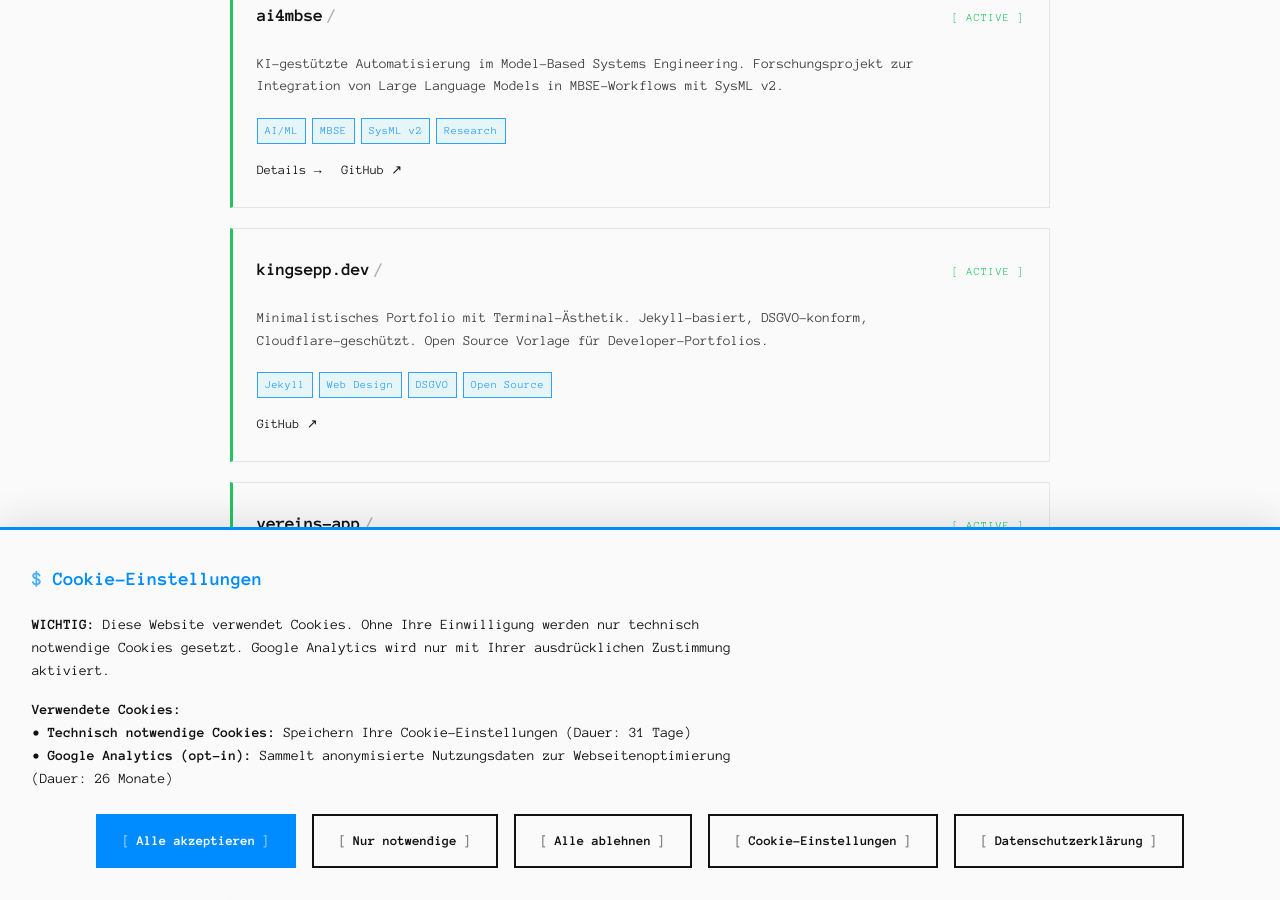
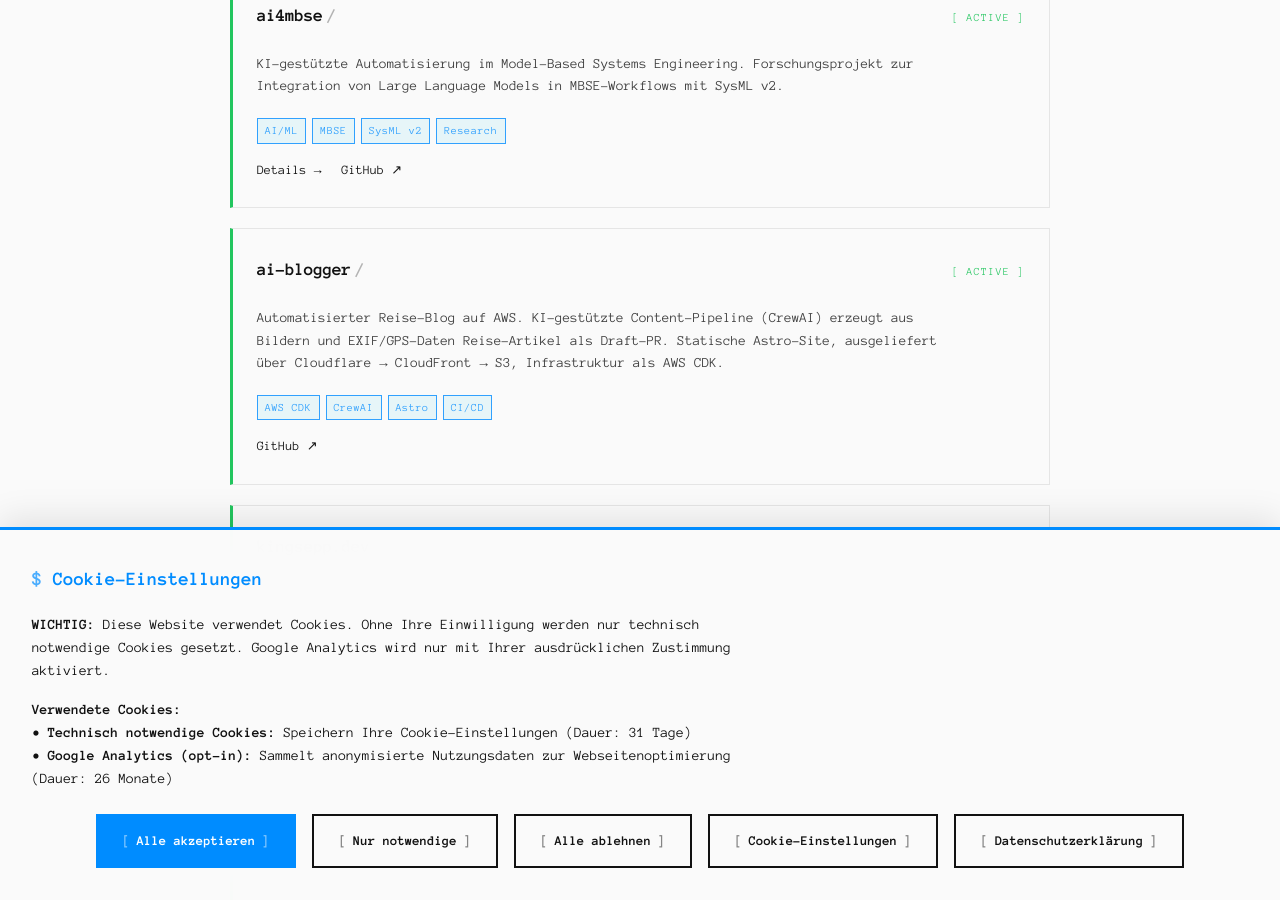
Before and after one commit to kingsepp/kingsepp.github.io, a Jekyll site: the page built from projects.html, in a window 1280 px wide and 900 px high, scrolled down 731 px. Built offline with Jekyll 4.4.1, drawn with Linux system fonts in a browser that asks for light colours.

Commit message:
feat: ai-blogger als Referenz auf Projekte-Seite
Co-Authored-By: Claude Fable 5 <noreply@anthropic.com>

```diff
--- a/projects.html
+++ b/projects.html
@@ -49,6 +49,41 @@ description: Open-Source-Projekte und Forschungsarbeit von Thomas Kingsepp — C
         >
         <a
           href="https://github.com/kingsepp/ai4mbse"
+          class="project-link"
+          target="_blank"
+          rel="noopener"
+          >GitHub <span class="arrow">↗</span></a
+        >
+      </div>
+    </article>
+
+    <article class="project-card" data-status="active">
+      <div class="project-header">
+        <h3>
+          <a
+            href="https://github.com/kingsepp/ai-blogger"
+            class="project-title"
+            target="_blank"
+            rel="noopener"
+            >ai-blogger</a
+          >
+        </h3>
+        <span class="project-status">[ active ]</span>
+      </div>
+      <p class="project-description">
+        Automatisierter Reise-Blog auf AWS. KI-gestützte Content-Pipeline (CrewAI) erzeugt aus
+        Bildern und EXIF/GPS-Daten Reise-Artikel als Draft-PR. Statische Astro-Site, ausgeliefert
+        über Cloudflare → CloudFront → S3, Infrastruktur als AWS CDK.
+      </p>
+      <div class="project-meta">
+        <span class="tag">AWS CDK</span>
+        <span class="tag">CrewAI</span>
+        <span class="tag">Astro</span>
+        <span class="tag">CI/CD</span>
+      </div>
+      <div class="project-links">
+        <a
+          href="https://github.com/kingsepp/ai-blogger"
           class="project-link"
           target="_blank"
           rel="noopener"
```
